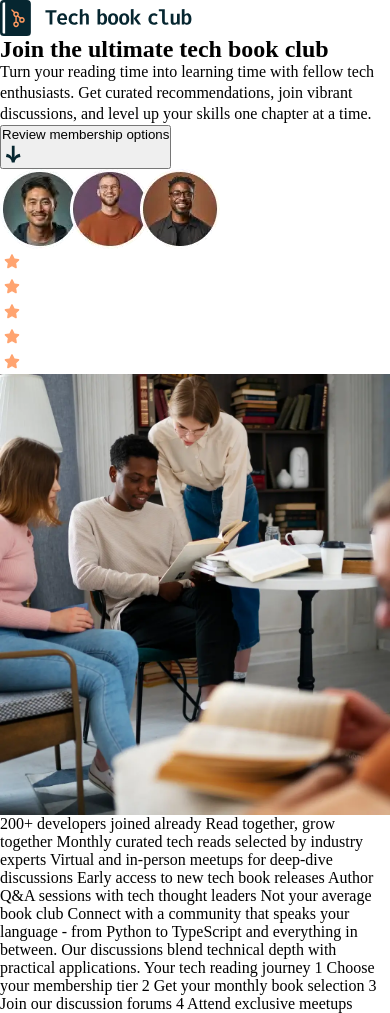
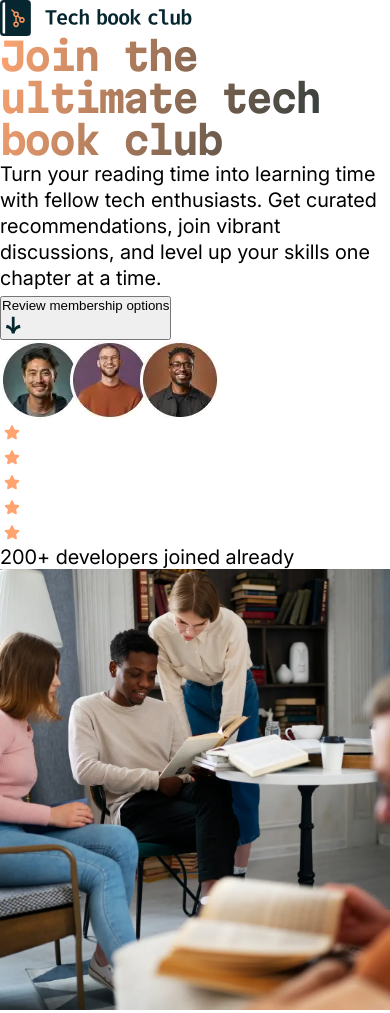
Before and after one commit to jaycob-gomez/fem-tech-book-club, a plain HTML site: page index.html in a window 390 px wide. Shown: the top 1013 px of the page. Drawn offline with Linux system fonts and the light colour scheme.

Commit message:
Added custom properties for color and inserted basic media queries for headings

```diff
--- a/index.html
+++ b/index.html
@@ -17,8 +17,8 @@
 
   <!-- Main Content -->
   <main>
-    <section>
-      <div>
+    <section id="hero">
+      <div class="even-column">
         <h1>  Join the ultimate tech book club</h1>
         <p>Turn your reading time into learning time with fellow tech enthusiasts.
         Get curated recommendations, join vibrant discussions, and level up your
@@ -26,17 +26,20 @@
         <button>Review membership options <img src="/assets/images/icon-arrow-down.svg" alt=""></button>
         <div>
           <img src="/assets/images/image-avatars.webp" alt="">
-        <div>
-          <img src="/assets/images/icon-star.svg" alt="">
-          <img src="/assets/images/icon-star.svg" alt="">
-          <img src="/assets/images/icon-star.svg" alt="">
-          <img src="/assets/images/icon-star.svg" alt="">
-          <img src="/assets/images/icon-star.svg" alt="">
+        <div class="rating">
+          <div class="stars">
+            <img src="/assets/images/icon-star.svg" alt="">
+            <img src="/assets/images/icon-star.svg" alt="">
+            <img src="/assets/images/icon-star.svg" alt="">
+            <img src="/assets/images/icon-star.svg" alt="">
+            <img src="/assets/images/icon-star.svg" alt="">
+          </div>
+          200+ developers joined already
         </div>
       </div>
       </div>
 
-      <div>
+      <div class="even-column">
         <img src="/assets/images/image-hero-desktop.webp" alt="">
       </div>
     </section>
@@ -46,9 +49,6 @@
   <footer>
 
   </footer>
-
-  200+ developers joined already
-
   Read together, grow together
 
   Monthly curated tech reads selected by industry experts
--- a/style.css
+++ b/style.css
@@ -38,6 +38,34 @@
         font-weight: 700;
         font-style: normal;
     }
+
+    :root {
+        --fs-62: calc(62 / 16 * 1rem);
+        --fs-50: calc(50 / 16 * 1rem);
+        --fs-38: calc(38 / 16 * 1rem);
+        --fs-34: calc(34 / 16 * 1rem);
+        --fs-24: calc(24 / 16 * 1rem);
+        --fs-20: calc(20 / 16 * 1rem);
+        --fs-18: calc(18 / 16 * 1rem);
+        --fs-16: calc(16 / 16 * 1rem);
+        --fs-14: calc(14 / 16 * 1rem);
+    }
+
+    h1 {
+        font-size: var(--fs-38);
+
+        @media (width >= calc(700 / 16 * 1rem)) {
+            font-size: var(--fs-62);
+        }
+    }
+
+    h2 {
+        font-size: var(--fs-34);
+
+        @media (width >= calc(700 / 16 * 1rem)) {
+            font-size: var(--fs-50);
+        }
+    }
 }
 
 @layer colors {
@@ -71,8 +99,9 @@
     }
 
     body {
-        margin: 0;
         min-height: 50vh;
+        font-family: 'Inter', sans-serif;
+        font-size: var(--fs-20);
     }
 
     img {
@@ -84,8 +113,17 @@
     h1,
     h2,
     h3 {
-        margin: 0;
         line-height: 1.1;
+        font-family: 'Martian Mono', monospace;
+    }
+
+    h1 {
+        letter-spacing: -2px;
+        background: var(--text-gradient);
+        -webkit-background-clip: text;
+        -webkit-text-fill-color: transparent;
+        background-clip: text;
+        color: transparent;
     }
 
     p {
```
